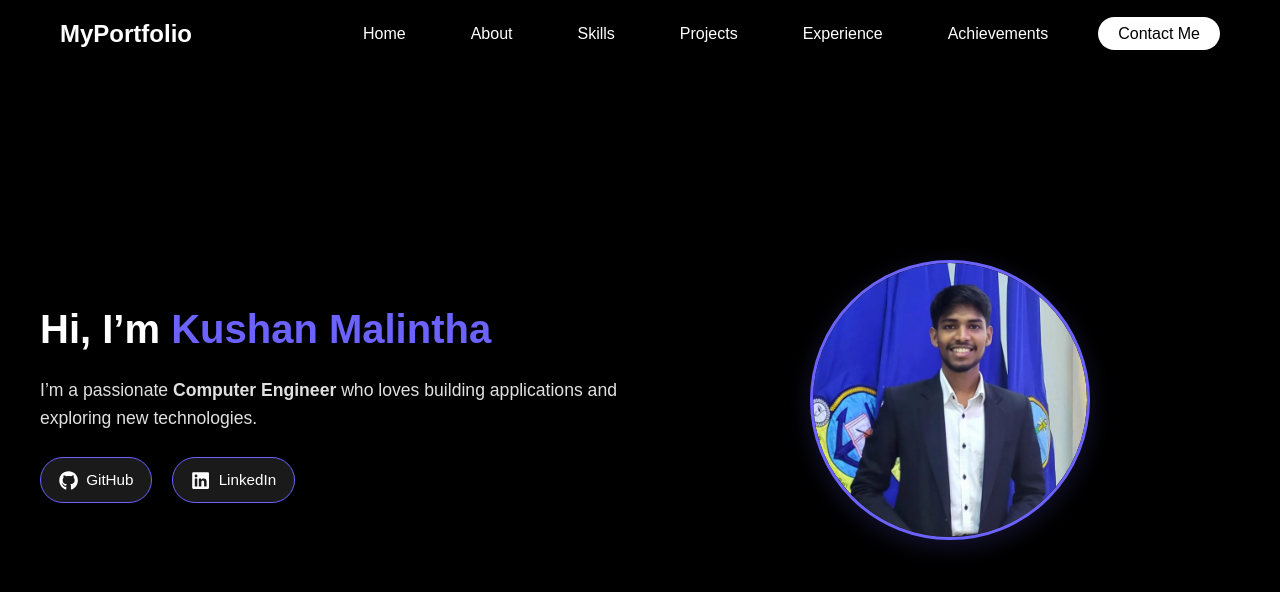
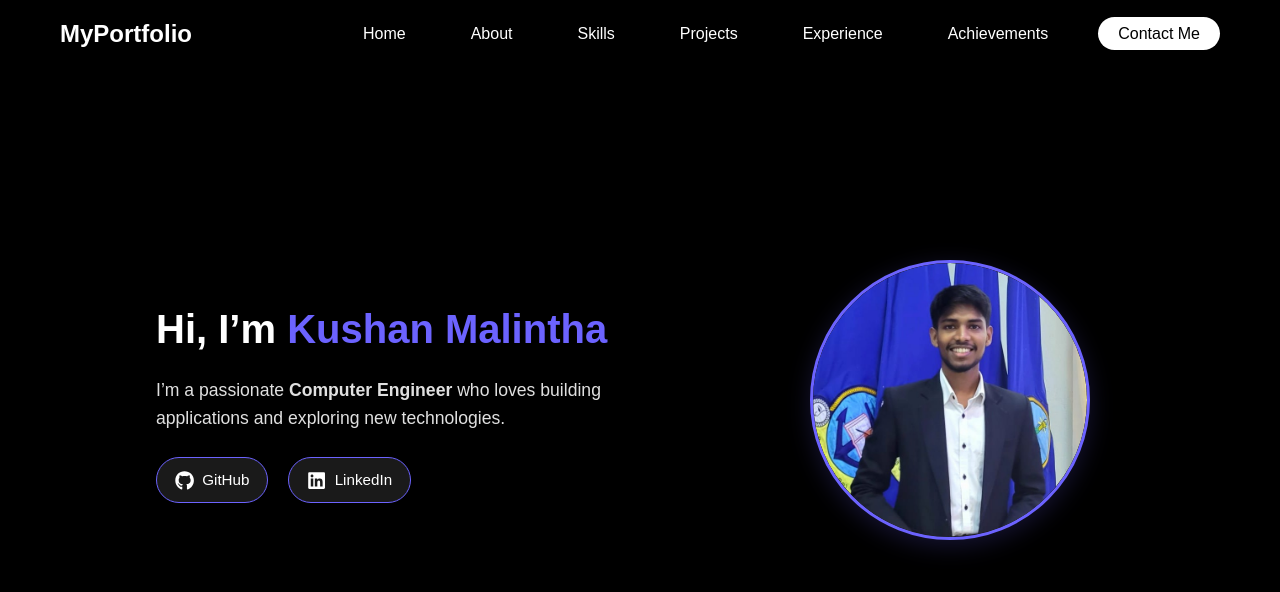
Before and after one commit to kushanmalintha/My-Portfolio, a React (Vite) app: page / in a window 1280 px wide. Shown: the top 592 px of the page. Built offline with nearby package versions, Linux system fonts and the light colour scheme.

Commit message:
create hero section

```diff
--- a/src/styles/App.css
+++ b/src/styles/App.css
@@ -13,9 +13,5 @@ body {
 }
 
 section {
-  padding: 80px 20px;
   min-height: 100vh;
-  display: flex;
-  flex-direction: column;
-  justify-content: center;
 }
--- a/src/styles/Hero.css
+++ b/src/styles/Hero.css
@@ -2,9 +2,6 @@
   background: #000000;
   padding: 100px 20px;
   display: flex;
-  align-items: center;
-  justify-items: center;
-  min-height: 100vh;
 }
 
 .hero-container {
@@ -14,6 +11,10 @@
   max-width: 1200px;
   margin: 0 auto;
   gap: 40px;
+}
+
+.hero-text {
+    margin-left: 20%;
 }
 
 /* Left Column (Text) */
```
